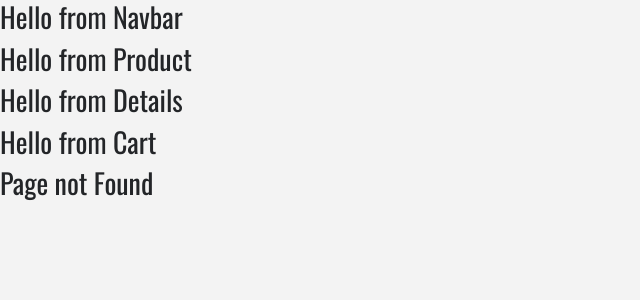
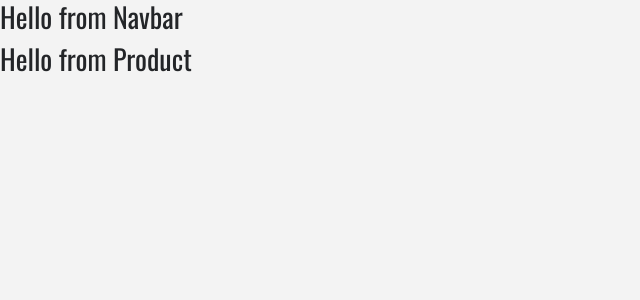
Before and after one commit to Elisa-cf/react-phone-ecommerce, a React (Create React App) app: page / in a window 1280 px wide. Before the commit this address had no page. Shown: the top 300 px of the page, without its empty margins (0-640 px from the left). Built offline with nearby package versions, Linux system fonts and the light colour scheme.

Commit message:
installed react router and created routes

```diff
--- a/package.json
+++ b/package.json
@@ -9,6 +9,7 @@
     "bootstrap": "^5.1.3",
     "react": "^17.0.2",
     "react-dom": "^17.0.2",
+    "react-router-dom": "5.3.0",
     "react-scripts": "5.0.0",
     "web-vitals": "^2.1.2"
   },
--- a/src/App.js
+++ b/src/App.js
@@ -1,5 +1,6 @@
 import logo from './logo.svg';
 import React, { component } from 'react'
+import { Switch, Route } from 'react-router-dom'
 import './App.css';
 import 'bootstrap/dist/css/bootstrap.min.css'
 import Navbar from './components/Navbar';
@@ -15,10 +16,12 @@ function App() {
   return (
     <React.Fragment>
       <Navbar />
-      <ProductList />
-      <Details />
-      <Cart />
-      <Default />
+      <Switch>
+        <Route path='/' exact component={ProductList}></Route>
+        <Route path='/details' component={Details}></Route>
+        <Route path='/cart' component={Cart}></Route>
+        <Route component={Default}></Route>
+      </Switch>
     </React.Fragment>
   );
 }
--- a/src/index.js
+++ b/src/index.js
@@ -2,11 +2,15 @@ import React from 'react';
 import ReactDOM from 'react-dom';
 import './index.css';
 import App from './App';
+import { BrowserRouter, BrowserRouter as Router } from 'react-router-dom'
+
 import reportWebVitals from './reportWebVitals';
 
 ReactDOM.render(
   <React.StrictMode>
-    <App />
+    <Router>
+      <App />
+    </Router>
   </React.StrictMode>,
   document.getElementById('root')
 );
```
Also changed, not shown: 1 other file (tests, documents, lock files or other folders).
